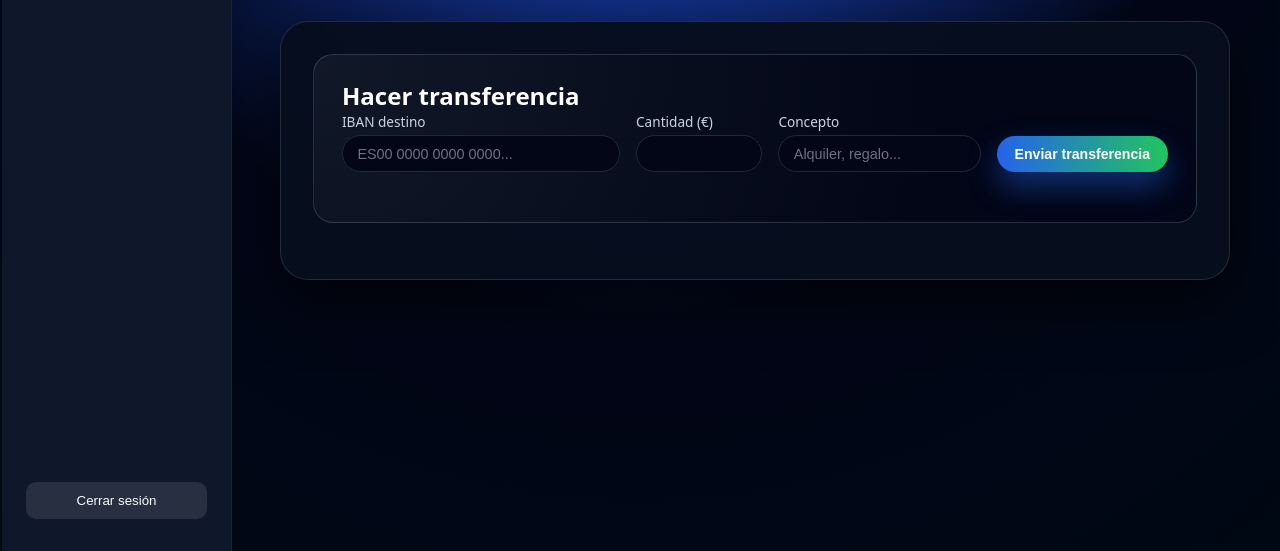
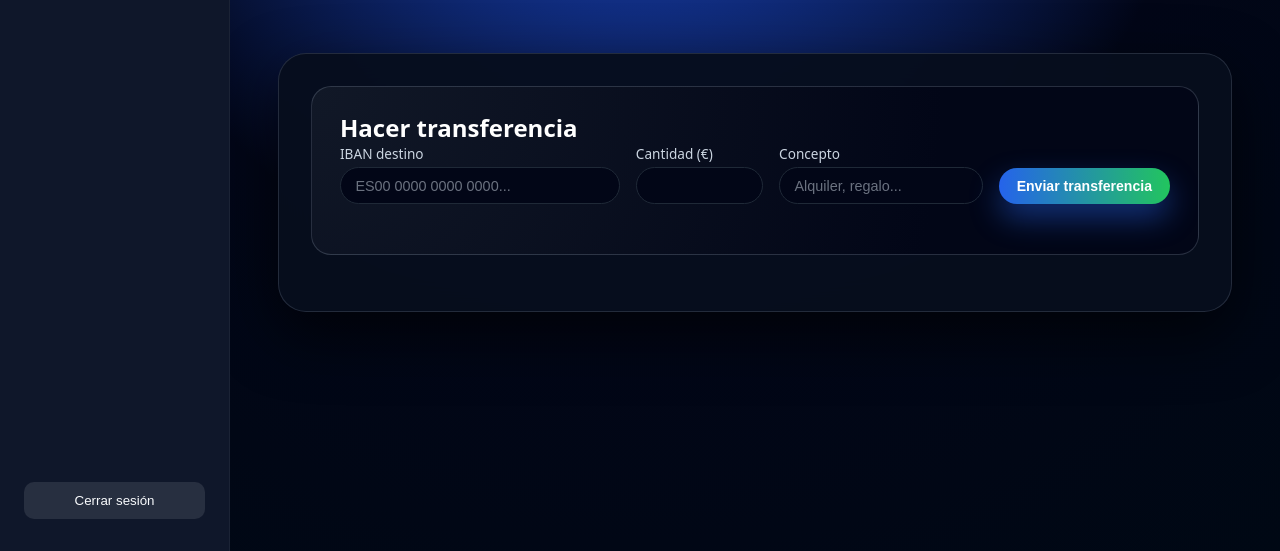
Before and after one commit to Jorge-Sanchez-dev/CapacidadesDeLaEmpresa_I, a website: page public/registroPanel.html in a window 1280 px wide. Shown: the part 249-800 px from the top of the page. Drawn offline with Linux system fonts and the light colour scheme; no server answers; sample sign-in values are in the browser's storage.

Commit message:
Ultimas modificaciones

```diff
--- a/public/registroPanel.html
+++ b/public/registroPanel.html
@@ -32,7 +32,7 @@
           <p class="greeting" id="greeting">Hola, usuario 👋</p>
 
           <!-- TARJETA SOLO DE TRANSFERENCIA -->
-          <div class="card panel-card">
+          <div class="card panel-card panel-card--wide">
 
             <section class="transfer-section">
               <h2>Hacer transferencia</h2>
--- a/public/styles.css
+++ b/public/styles.css
@@ -745,3 +745,31 @@ body {
   overflow-y: auto;
   padding: 2rem;
 }
+
+/* ======== PANELES ======== */
+
+/* Tarjeta normal (Inicio) */
+.panel-card {
+  max-width: 520px;             /* ancho estrecho tipo tarjeta */
+  margin: 2.5rem auto 0;        /* centrada en la pantalla */
+}
+
+/* Tarjeta ancha (Transferencias) */
+.panel-card--wide {
+  max-width: 1100px;            /* ocupa mucho más ancho */
+  margin: 2.5rem auto 0;        /* alineación igual */
+}
+
+/* Layout general */
+.layout {
+  display: flex;
+  width: 100%;
+  height: 100vh;
+}
+
+/* Panel principal */
+.main-panel {
+  flex: 1;                     /* ← PROBLEMA PRINCIPAL SOLUCIONADO */
+  padding: 2rem;
+  overflow-y: auto;
+}
```
Also changed, not shown: public/panel.html (+2 -2 lines).
